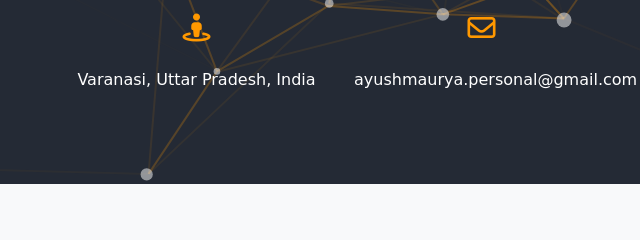
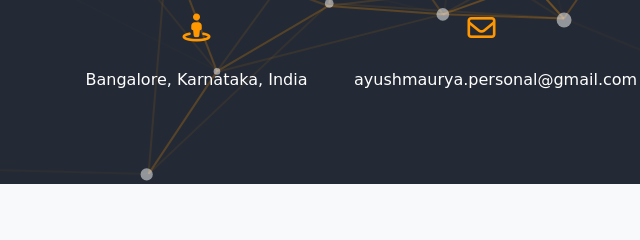
Before and after one commit to zekst/zekst.github.io, a plain HTML site: page index.html in a window 1280 px wide. Shown: the part 1900-2140 px from the top of the page, 301-941 px from the left. Drawn offline with Linux system fonts and the light colour scheme; a web font is replaced by a local one.

Commit message:
Amending Address

```diff
--- a/index.html
+++ b/index.html
@@ -177,7 +177,7 @@
                                         rel="noreferrer"
                                         target="_blank"
                                         class="contact-links"
-                                        href="https://maps.google.com/?q=Varanasi,Uttar+Pradesh">Varanasi, Uttar Pradesh, India</a>
+                                        href="https://maps.google.com/?q=Bangalore,Karnataka">Bangalore, Karnataka, India</a>
                                 </p>
                             </div>
                         </div>
```
